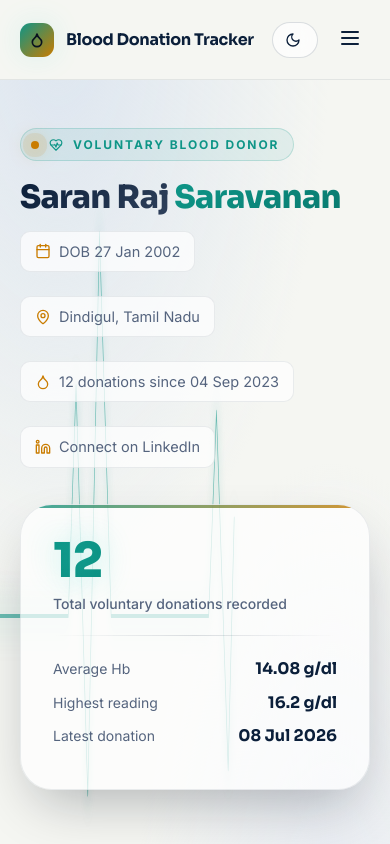
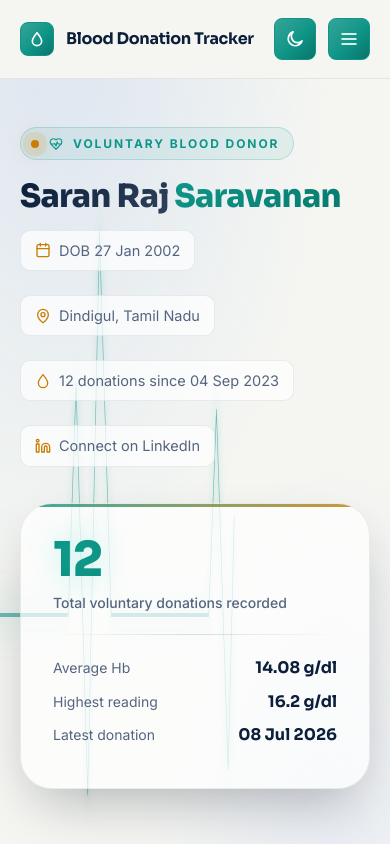
Before and after one commit to saravanansaranraj27/blood-donation-tracker, a React (Vite) app: page / in a window 390 px wide. Shown: the top 844 px of the page. Built offline with nearby package versions, Linux system fonts and the light colour scheme.

Commit message:
Initialize tracker with analytics and charts

```diff
--- a/src/App.jsx
+++ b/src/App.jsx
@@ -29,7 +29,7 @@ import {
   Menu,
   X,
   ArrowUp,
-} from "lucide-react";
+} from "./Icons.jsx";
 
 const DONOR = {
   name: "Saran Raj Saravanan",
@@ -799,7 +799,10 @@ export default function App() {
           <span>
             Data source: {DONOR.hospital}, {DONOR.place}
           </span>
-          <span>Built with React &amp; Vite</span>
+          <span>
+            Built with React &amp; Vite © {new Date().getFullYear()} Saran Raj
+            Saravanan
+          </span>
         </footer>
       </div>
 
--- /dev/null
+++ b/src/Icons.jsx
@@ -0,0 +1,109 @@
+export const Droplet = ({ size = 24, strokeWidth = 2, ...props }) => (
+  <svg
+    width={size}
+    height={size}
+    viewBox="0 0 24 24"
+    fill="none"
+    stroke="currentColor"
+    strokeWidth={strokeWidth}
+    strokeLinecap="round"
+    strokeLinejoin="round"
+    {...props}
+  >
+    <path d="M12 2.5c3.6 4.4 7 8.7 7 12.4a7 7 0 1 1-14 0c0-3.7 3.4-8 7-12.4Z" />
+  </svg>
+);
+
+export const Sun = ({ size = 24, strokeWidth = 2, ...props }) => (
+  <svg
+    width={size}
+    height={size}
+    viewBox="0 0 24 24"
+    fill="none"
+    stroke="currentColor"
+    strokeWidth={strokeWidth}
+    {...props}
+  >
+    <circle cx="12" cy="12" r="4.5" />
+    <path
+      strokeLinecap="round"
+      d="M12 2.5v2M12 19.5v2M4.2 4.2l1.4 1.4M18.4 18.4l1.4 1.4M2.5 12h2M19.5 12h2M4.2 19.8l1.4-1.4M18.4 5.6l1.4-1.4"
+    />
+  </svg>
+);
+
+export const Moon = ({ size = 24, strokeWidth = 2, ...props }) => (
+  <svg
+    width={size}
+    height={size}
+    viewBox="0 0 24 24"
+    fill="none"
+    stroke="currentColor"
+    strokeWidth={strokeWidth}
+    {...props}
+  >
+    <path
+      strokeLinecap="round"
+      strokeLinejoin="round"
+      d="M20.5 14.2A8.5 8.5 0 1 1 9.8 3.5a7 7 0 0 0 10.7 10.7Z"
+    />
+  </svg>
+);
+
+export const Menu = ({ size = 24, strokeWidth = 2, ...props }) => (
+  <svg
+    width={size}
+    height={size}
+    viewBox="0 0 24 24"
+    fill="none"
+    stroke="currentColor"
+    strokeWidth={strokeWidth}
+    {...props}
+  >
+    <line x1="3" y1="12" x2="21" y2="12" />
+    <line x1="3" y1="6" x2="21" y2="6" />
+    <line x1="3" y1="18" x2="21" y2="18" />
+  </svg>
+);
+
+export const X = ({ size = 24, strokeWidth = 2, ...props }) => (
+  <svg
+    width={size}
+    height={size}
+    viewBox="0 0 24 24"
+    fill="none"
+    stroke="currentColor"
+    strokeWidth={strokeWidth}
+    {...props}
+  >
+    <line x1="18" y1="6" x2="6" y2="18" />
+    <line x1="6" y1="6" x2="18" y2="18" />
+  </svg>
+);
+
+export const ArrowUp = ({ size = 24, strokeWidth = 2, ...props }) => (
+  <svg
+    width={size}
+    height={size}
+    viewBox="0 0 24 24"
+    fill="none"
+    stroke="currentColor"
+    strokeWidth={strokeWidth}
+    {...props}
+  >
+    <path strokeLinecap="round" strokeLinejoin="round" d="M5 15l7-7 7 7" />
+  </svg>
+);
+
+export {
+  Calendar,
+  MapPin,
+  Activity,
+  TrendingUp,
+  TrendingDown,
+  HeartPulse,
+  ShieldCheck,
+  Clock,
+  AlertCircle,
+  Linkedin,
+} from "lucide-react";
--- a/src/index.css
+++ b/src/index.css
@@ -20,6 +20,13 @@
   --transition: 250ms cubic-bezier(0.4, 0, 0.2, 1);
   --transition-slow: 400ms cubic-bezier(0.4, 0, 0.2, 1);
   --transition-bounce: 500ms cubic-bezier(0.68, -0.55, 0.265, 1.55);
+
+  --teal-gradient: linear-gradient(
+    135deg,
+    color-mix(in srgb, var(--teal) 85%, white) 0%,
+    var(--teal) 55%,
+    color-mix(in srgb, var(--teal) 78%, black) 100%
+  );
 }
 
 :root,
@@ -45,6 +52,7 @@
   --teal: #2ad8c4;
   --teal-strong: #7cf0e1;
   --teal-soft: rgba(42, 216, 196, 0.1);
+  --teal-contrast: #04211c;
   --grid-line: rgba(233, 237, 245, 0.05);
 }
 
@@ -70,6 +78,7 @@
   --teal: #0e9587;
   --teal-strong: #087b70;
   --teal-soft: rgba(14, 149, 135, 0.08);
+  --teal-contrast: #ffffff;
   --grid-line: rgba(11, 31, 58, 0.05);
 }
 
@@ -186,13 +195,13 @@ p {
 .brand-mark {
   width: 34px;
   height: 34px;
-  border-radius: 11px;
+  border-radius: 8px;
   display: grid;
   place-items: center;
-  background: linear-gradient(135deg, var(--teal) 0%, var(--amber) 100%);
-  color: #08111f;
+  background: var(--teal-gradient);
+  border: 1px solid var(--teal);
+  color: var(--teal-contrast);
   flex-shrink: 0;
-  box-shadow: var(--shadow-glow-teal);
   transition: transform var(--transition-bounce);
 }
 
@@ -203,39 +212,33 @@ p {
 .theme-toggle {
   display: inline-flex;
   align-items: center;
-  gap: 9px;
-  border: 1px solid var(--border-strong);
-  background: var(--surface);
-  color: var(--text);
-  padding: 9px 16px 9px 12px;
-  border-radius: 999px;
+  justify-content: center;
+  width: 42px;
+  height: 42px;
+  padding: 0;
+  border-radius: 8px;
+  border: 1px solid var(--teal);
+  background: var(--teal-gradient);
+  color: var(--teal-contrast);
   cursor: pointer;
-  font-family: var(--font-body);
-  font-size: 13px;
-  font-weight: 600;
-  transition: all var(--transition);
-  backdrop-filter: blur(10px);
+  transition: none;
 }
 
 .theme-toggle:hover {
+  transform: none;
   border-color: var(--teal);
-  background: var(--teal-soft);
-  transform: translateY(-1px);
-  box-shadow: var(--shadow-sm);
+  background: var(--teal-gradient);
+  color: var(--teal-contrast);
+  box-shadow: none;
 }
 
 .theme-toggle:active {
-  transform: translateY(0) scale(0.97);
+  transform: none;
 }
 
 .theme-toggle svg {
-  width: 16px;
-  height: 16px;
-  transition: transform var(--transition);
-}
-
-.theme-toggle:hover svg {
-  transform: rotate(15deg);
+  width: 20px;
+  height: 20px;
 }
 
 .desktop-nav {
@@ -281,23 +284,32 @@ p {
 
 .mobile-menu-btn {
   display: none;
-  background: transparent;
-  border: none;
-  color: var(--text);
+  align-items: center;
+  justify-content: center;
+  width: 42px;
+  height: 42px;
+  padding: 0;
+  border-radius: 8px;
+  border: 1px solid var(--teal);
+  background: var(--teal-gradient);
+  color: var(--teal-contrast);
   cursor: pointer;
-  padding: 8px;
-  border-radius: var(--radius-sm);
-  transition: background var(--transition);
+  transition: none;
 }
 
 @media (max-width: 768px) {
   .mobile-menu-btn {
-    display: block;
+    display: inline-flex;
   }
 }
 
 .mobile-menu-btn:hover {
-  background: var(--surface-glass);
+  background: var(--teal-gradient);
+}
+
+.mobile-menu-btn svg {
+  width: 20px;
+  height: 20px;
 }
 
 .mobile-nav {
@@ -1056,13 +1068,13 @@ footer {
   width: 48px;
   height: 48px;
   border-radius: 50%;
-  background: var(--teal);
-  color: #08111f;
-  border: none;
+  background: var(--surface-raised);
+  border: 1px solid var(--border-strong);
+  color: var(--teal);
   display: grid;
   place-items: center;
   cursor: pointer;
-  box-shadow: var(--shadow-lg);
+  box-shadow: var(--shadow-md);
   transform: translateY(100px);
   opacity: 0;
   transition: all var(--transition-bounce);
@@ -1070,13 +1082,20 @@ footer {
 }
 
 .back-to-top:hover {
-  transform: translateY(-4px) scale(1.1);
-  box-shadow: var(--shadow-glow-teal);
+  background: var(--teal);
+  color: var(--teal-contrast);
+  transform: translateY(-4px);
+  box-shadow: 0 12px 24px -8px var(--teal-soft);
 }
 
 .back-to-top.visible {
   transform: translateY(0);
   opacity: 1;
+}
+
+.back-to-top svg {
+  width: 20px;
+  height: 20px;
 }
 
 @media (max-width: 860px) {
```
